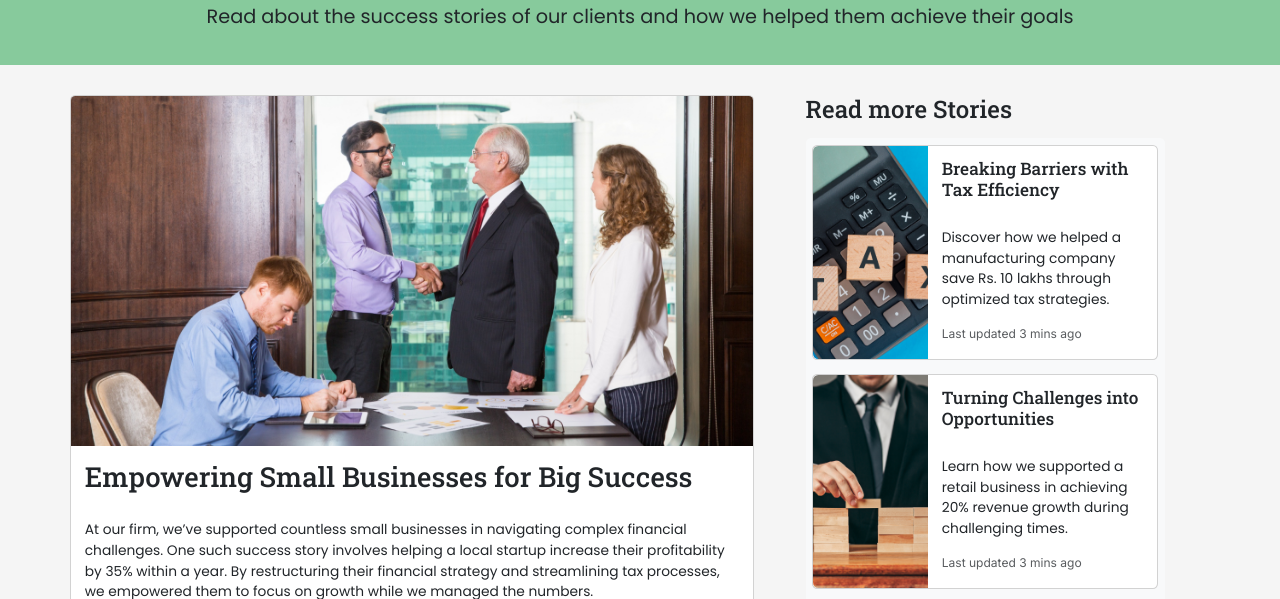
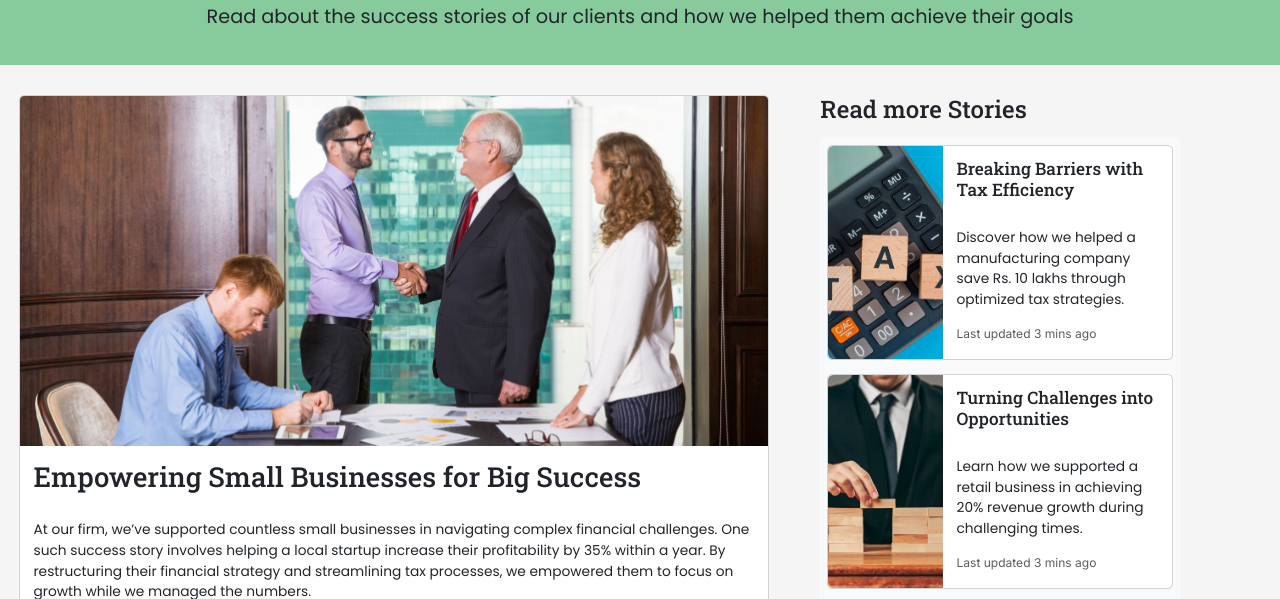
Before and after one commit to Danidu-Muhandiram/Accounting-Firm-Website, a plain HTML site: page blog.html in a window 1280 px wide. Shown: the part 155-754 px from the top of the page. Drawn offline with nearby package versions, Linux system fonts and the light colour scheme.

Commit message:
change width and height in main blog

```diff
--- a/blog.html
+++ b/blog.html
@@ -62,23 +62,25 @@
       </div>
 
     <div class="blog-container ms-0 ps-0">
-      <div class="container blog-main">
+      <div class="container blog-main me-5">
         <div class="row">
             <!-- Main Blog Post -->
-            <div class="card mb-3 col-lg-8 blog-card ms-0 ps-0 me-0 pe-0">
+            <div class="card mb-3 col-lg-8 blog-card ms-n ps-0 me-0 pe-0 custom-left-shift" style="max-width: 750px; width: 100%;">
+
               <img src="blog1.jpg" class="card-img-top" alt="Blog image">
               <div class="card-body">
-                    <h2 class="card-title  pb-4">Empowering Small Businesses for Big Success</h2>
+                  <h2 class="card-title pb-4">Empowering Small Businesses for Big Success</h2>
                   <p class="card-text">
                       At our firm, we’ve supported countless small businesses in navigating complex financial challenges.
                       One such success story involves helping a local startup increase their profitability by 35% within a year.
                       By restructuring their financial strategy and streamlining tax processes, we empowered them to focus
                       on growth while we managed the numbers.
                   </p>
-                    <a href="#" class="btn btn-primary  mb-3">Read More</a>
+                  <a href="#" class="btn btn-primary mb-3">Read More</a>
                   <p class="card-text"><small class="text-body-secondary">Last updated 2nd Dec 2024</small></p>
               </div>
           </div>
+
 
             <!-- Sidebar with Additional Cards -->
             <div class="col-lg-4 ms-5">
--- a/style.css
+++ b/style.css
@@ -456,6 +456,10 @@ body .nav-link {
   font-family: "Poppins", serif;
 }
 
+.custom-left-shift{
+  margin-left: -80px;
+}
+
 /*contact us*/
 
 .form-control:focus{
```
Lines whose indentation alone changed are shown as unchanged.
